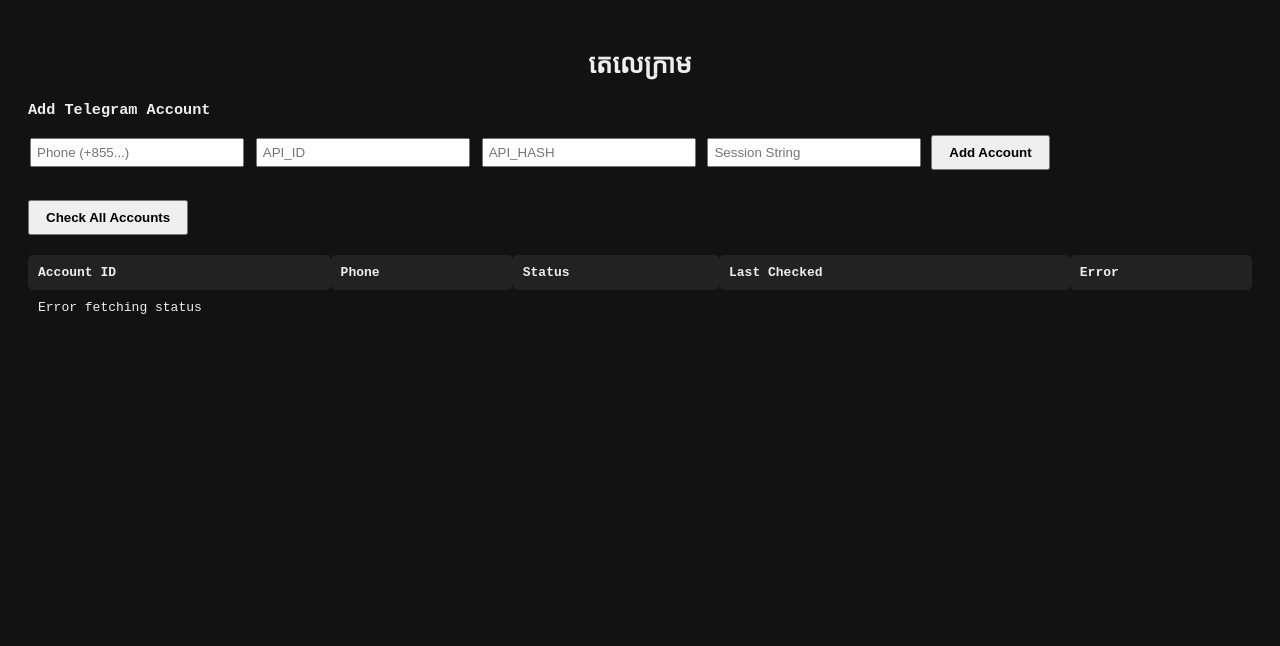
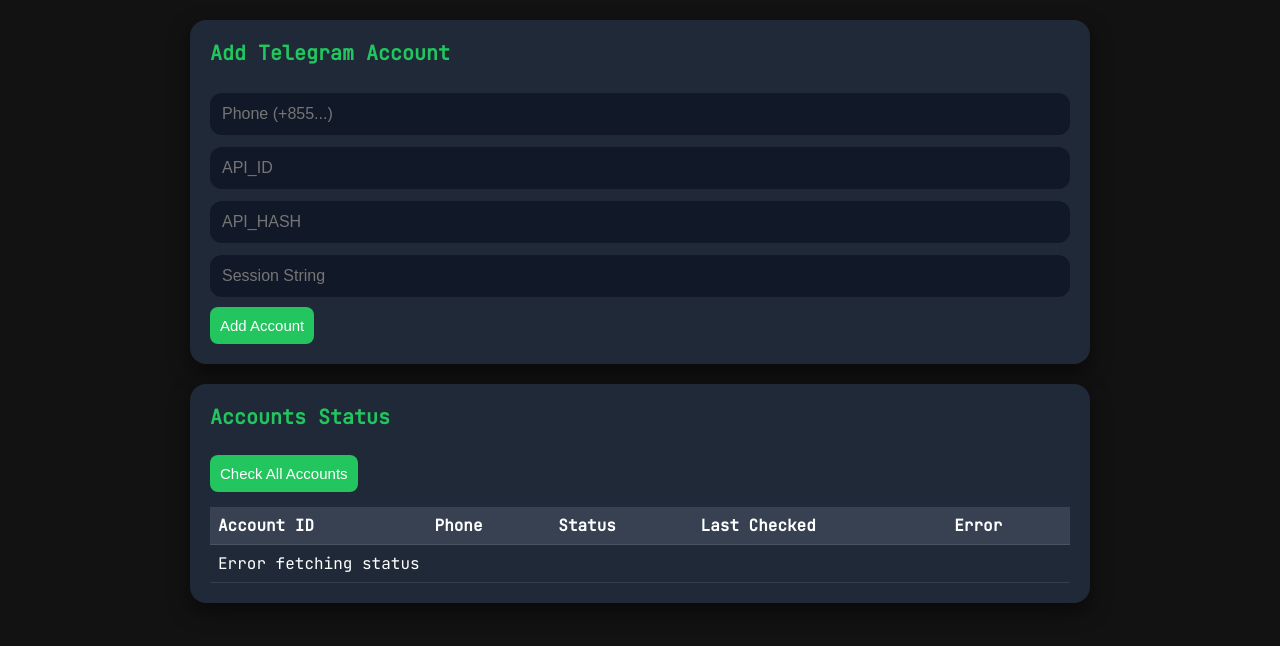
Before and after one commit to anrachana28-del/add_tG, a website: page index.html in a window 1280 px wide. Drawn offline with Linux system fonts and the light colour scheme; no server answers.

Commit message:
Update index.html

```diff
--- a/index.html
+++ b/index.html
@@ -2,35 +2,52 @@
 <html lang="en">
 <head>
 <meta charset="UTF-8">
-<title>Telegram Accounts Status</title>
+<title>Telegram Export Tool PRO+++ Mobile Safe</title>
+<meta name="viewport" content="width=device-width, initial-scale=1.0">
+<link href="https://fonts.googleapis.com/css2?family=JetBrains+Mono&display=swap" rel="stylesheet">
 <style>
-  body { font-family: monospace; background: #121212; color: #eee; padding: 20px; }
-  h1 { text-align: center; margin-bottom: 20px; }
-  table { width: 100%; border-collapse: collapse; margin-top: 10px; }
-  th, td { padding: 10px; border-radius: 5px; text-align: left; }
-  th { background-color: #222; }
-  td.active { background-color: #28a745; }
-  td.floodwait { background-color: #dc3545; }
-  td.error { background-color: #ffc107; color: #000; }
-  button { padding: 8px 16px; cursor: pointer; font-weight: bold; margin-bottom: 10px; }
-  form { margin-bottom: 20px; }
-  input { padding: 5px; margin: 2px; width: 200px; }
+body {font-family:'JetBrains Mono',monospace;background:#121213;color:#fff;margin:0;padding:0;}
+.container{max-width:900px;margin:auto;padding:20px;}
+section{background:#1f2937;border-radius:16px;padding:20px;margin-bottom:20px;box-shadow:0 8px 20px rgba(0,0,0,0.5);}
+.card-title{font-size:20px;font-weight:700;margin-bottom:15px;color:#22c55e;}
+input{width:100%;padding:12px;margin-top:12px;border-radius:12px;border:none;background:#111827;color:#fff;font-size:16px;box-sizing:border-box;}
+button{border:none;padding:10px;border-radius:8px;cursor:pointer;font-size:15px;transition:all .2s ease;box-sizing:border-box;}
+button:active{transform:scale(.96);}
+#uploadBtn,#checkBtn{background:#22c55e;color:#fff;margin-top:10px;}
+.table-responsive{width:100%;overflow-x:auto;margin-top:15px;}
+table{width:100%;border-collapse:collapse;}
+th,td{padding:8px;text-align:left;border-bottom:1px solid rgba(255,255,255,0.1);}
+th{background:#374151;color:#fff;}
+td.active{background-color:#28a745;}
+td.floodwait{background-color:#dc2625;}
+td.error{background-color:#ffc107;color:#000;}
+@media(max-width:600px){
+  .container{padding:15px;}
+  input,button{font-size:14px;padding:10px;}
+  table,th,td{font-size:12px;}
+}
 </style>
 </head>
 <body>
-<h1>តេលេក្រាម</h1>
+<div class="container">
 
+  <!-- Upload Account Form -->
+  <section>
+    <div class="card-title">Add Telegram Account</div>
     <form id="uploadForm">
-  <h3>Add Telegram Account</h3>
       <input type="text" name="phone" placeholder="Phone (+855...)" required>
       <input type="number" name="api_id" placeholder="API_ID" required>
       <input type="text" name="api_hash" placeholder="API_HASH" required>
       <input type="text" name="session" placeholder="Session String" required>
-  <button type="submit">Add Account</button>
+      <button type="submit" id="uploadBtn">Add Account</button>
     </form>
+  </section>
 
+  <!-- Accounts Status Table -->
+  <section>
+    <div class="card-title">Accounts Status</div>
     <button id="checkBtn">Check All Accounts</button>
-
+    <div class="table-responsive">
       <table>
         <thead>
           <tr>
@@ -45,12 +62,17 @@
           <tr><td colspan="5">Loading accounts...</td></tr>
         </tbody>
       </table>
+    </div>
+  </section>
+
+</div>
 
 <script>
 const accountTable = document.getElementById('accountTable');
 const checkBtn = document.getElementById('checkBtn');
 const uploadForm = document.getElementById('uploadForm');
 
+// Fetch live status
 async function fetchStatus() {
   try {
     const res = await fetch('/account-status');
@@ -79,6 +101,7 @@
   }
 }
 
+// Check All Accounts button
 checkBtn.onclick = async () => {
   accountTable.innerHTML = '<tr><td colspan="5">Checking accounts...</td></tr>';
   await fetch('/check-accounts');
@@ -89,7 +112,7 @@
 setInterval(fetchStatus, 15000);
 fetchStatus();
 
-// Upload form
+// Upload form submit
 uploadForm.onsubmit = async (e) => {
   e.preventDefault();
   const formData = new FormData(uploadForm);
@@ -101,7 +124,7 @@
   };
   const res = await fetch('/add-account', {
     method: 'POST',
-    headers: { 'Content-Type': 'application/json' },
+    headers: {'Content-Type':'application/json'},
     body: JSON.stringify(data)
   });
   const result = await res.json();
```
Lines whose indentation alone changed are shown as unchanged.
